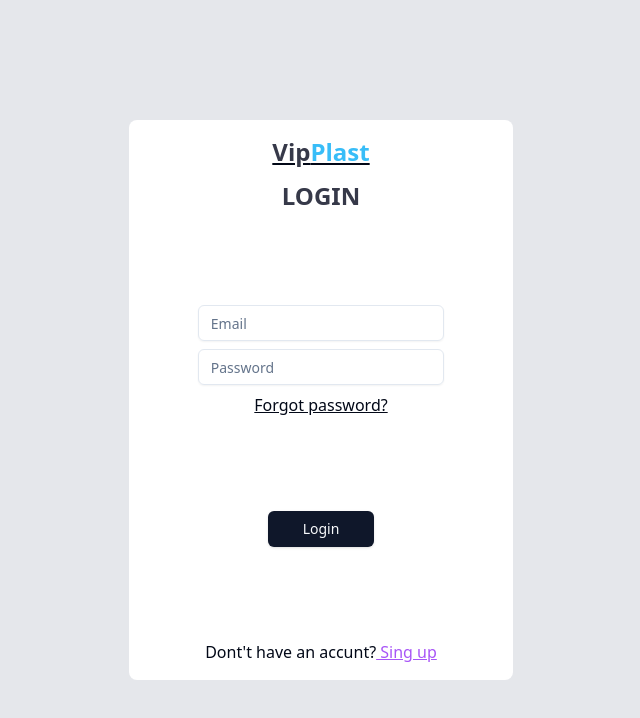
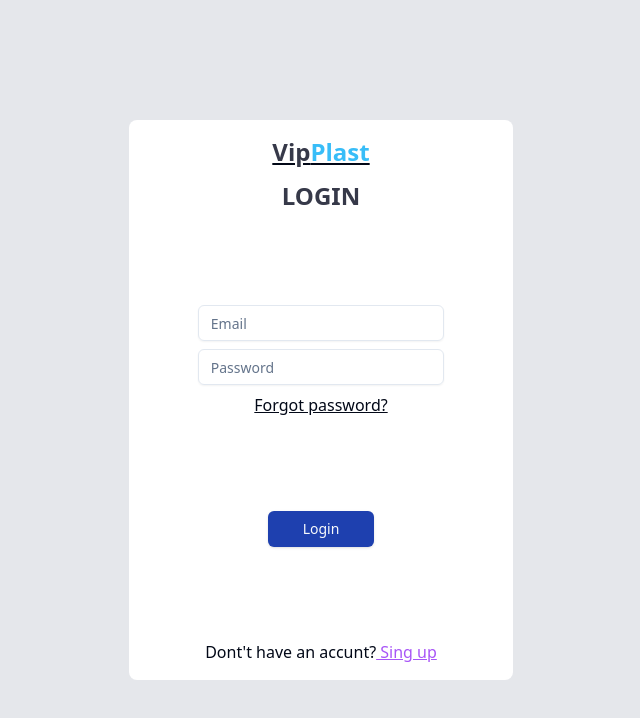
Before and after one commit to GustavoCamarg0/Gerenciador-Producao, a React (Vite) app: page / in a window 1280 px wide. Shown: the top 718 px of the page, without its empty margins (319-959 px from the left). Built offline with nearby package versions, Linux system fonts and the light colour scheme.

Commit message:
Cor
Troca de cor de um button

```diff
--- a/src/components/AddTask.jsx
+++ b/src/components/AddTask.jsx
@@ -15,7 +15,7 @@ function AddTask({ onAddTaskSubmit }) {
     }
 
     onAddTaskSubmit(description, unitPrice);
-    toast.success("Tarefa adicionada com sucesso!");
+    toast.success("Unidade adicionada com sucesso!");
     setDescription("");
     setUnitPrice("");
   };
--- a/src/pages/LoginPage.jsx
+++ b/src/pages/LoginPage.jsx
@@ -24,7 +24,7 @@ export function LoginPage() {
           <a className="underline">Forgot password?</a>
         </div>
 
-        <Button asChild className="w-[30%]">
+        <Button asChild className="w-[30%] bg-blue-800 hover:bg-blue-800/80">
           <Link to="/home">Login</Link>
         </Button>
 
```
